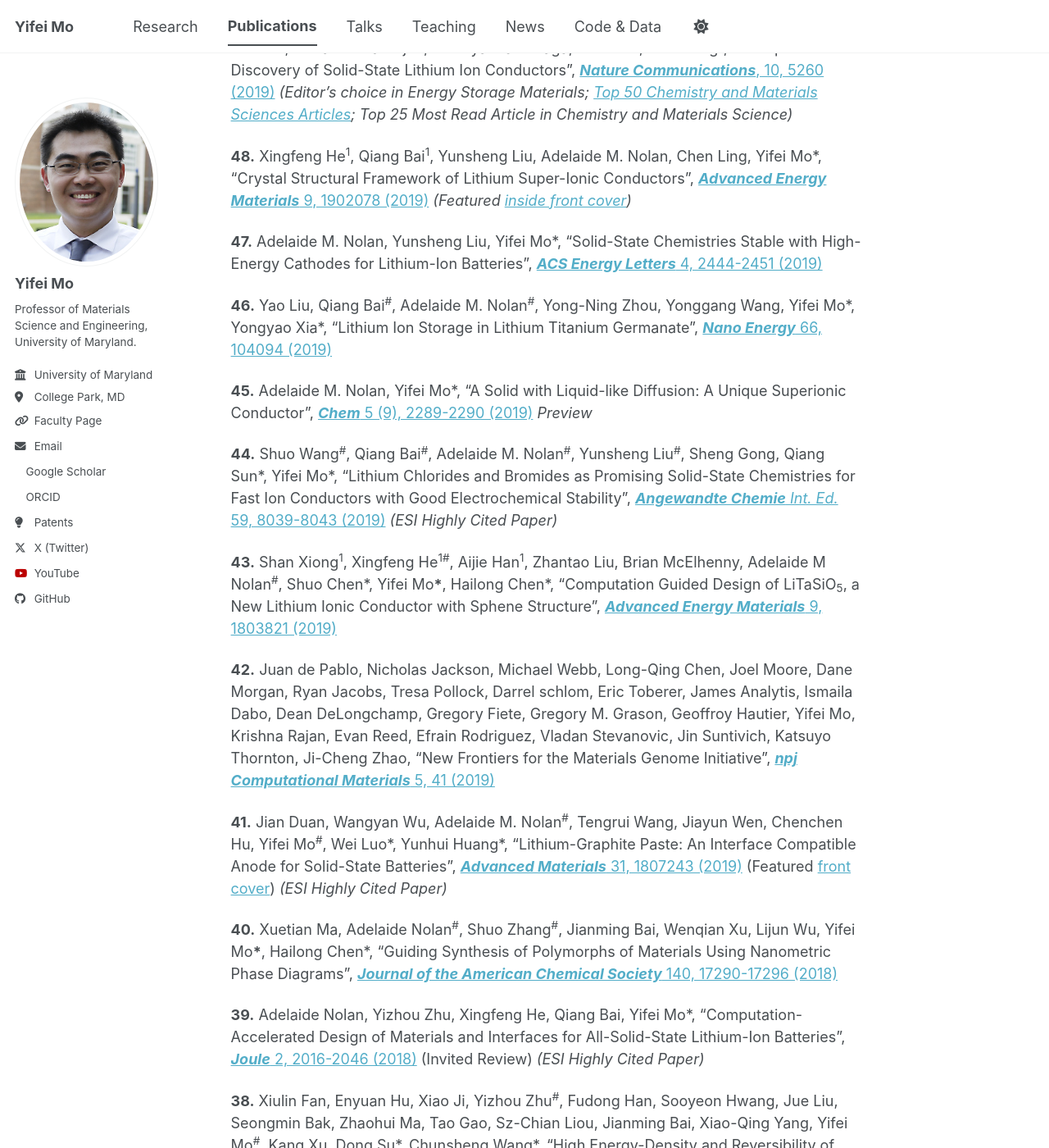
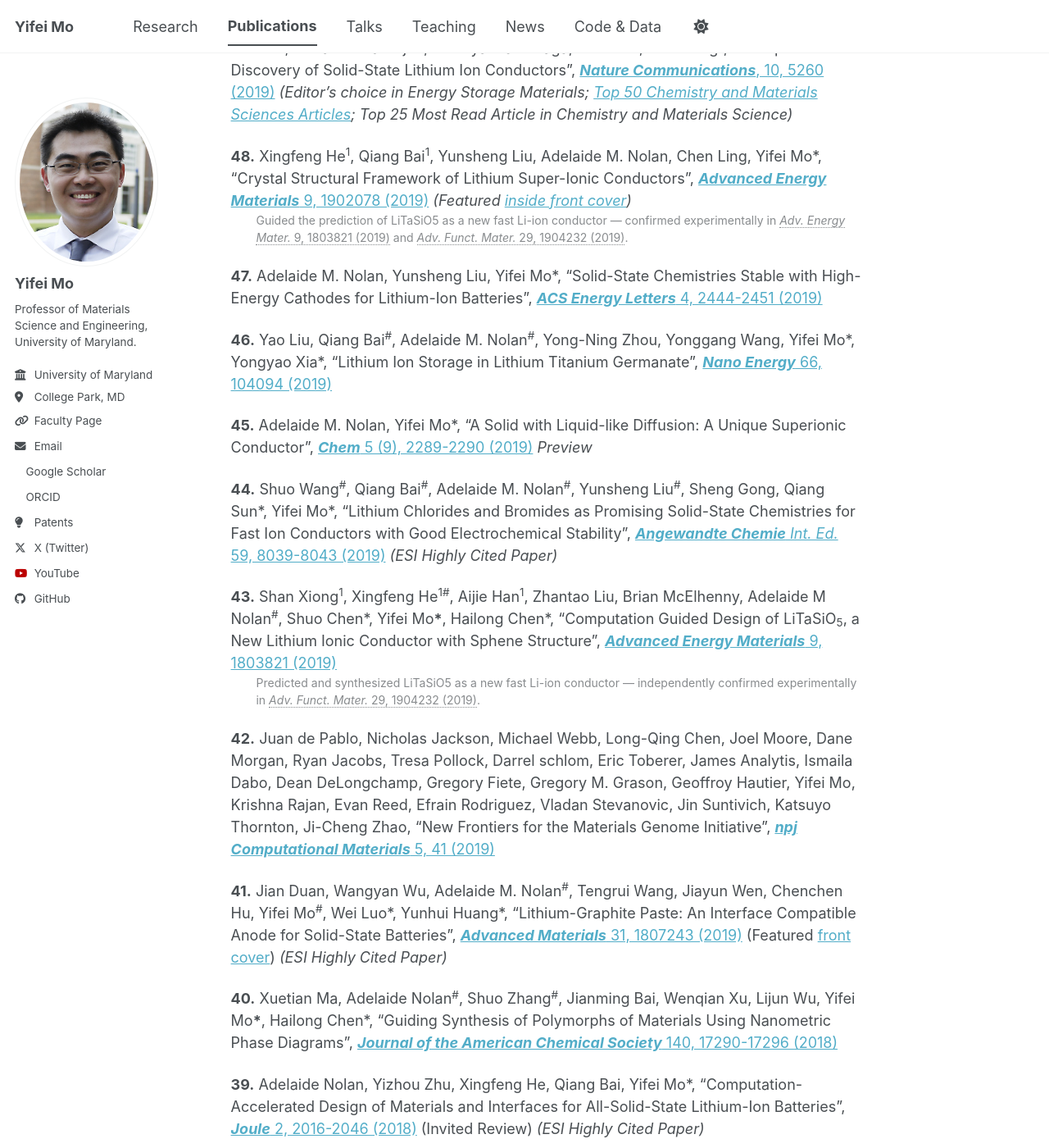
Before and after one commit to yifeimo/yifeimo.github.io, a Jekyll site: the page built from _pages/publications.md, in a window 1280 px wide and 1400 px high, scrolled down 6731 px. Shown: the whole window at 82% size. Built offline with Jekyll 4.4.1, drawn with Linux system fonts in a browser that asks for light colours; a style sheet for code colours, icons or effects is not loaded.

Commit message:
Add LiTaSiO5 Computation Prediction Confirmed entry
Add second prediction-confirmed case to Materials Design & Discovery page,
and matching annotations on the two Adv. Energy Mater. publications entries.

```diff
--- a/_pages/publications.md
+++ b/_pages/publications.md
@@ -120,6 +120,7 @@ author_profile: true
 **49.** Ying Zhang, Xingfeng He<sup>#</sup>, Zhiqian Chen, Qiang Bai<sup>#</sup>, Adelaide M Nolan<sup>#</sup>, Charles A. Roberts, Debasish Banerjee, Tomoya Matsunaga, Yifei Mo\*, Chen Ling\*, "Unsupervised Discovery of Solid-State Lithium Ion Conductors", [***Nature Communications***, 10, 5260 (2019)](https://doi.org/10.1038/s41467-019-13214-1) *(Editor's choice in Energy Storage Materials; [Top 50 Chemistry and Materials Sciences Articles](https://www.nature.com/collections/giacagiaca); Top 25 Most Read Article in Chemistry and Materials Science)*
 
 **48.** Xingfeng He<sup>1</sup>, Qiang Bai<sup>1</sup>, Yunsheng Liu, Adelaide M. Nolan, Chen Ling, Yifei Mo\*, "Crystal Structural Framework of Lithium Super-Ionic Conductors", [***Advanced Energy Materials*** 9, 1902078 (2019)](https://doi.org/10.1002/aenm.201902078) *(Featured [inside front cover](https://doi.org/10.1002/aenm.201970169))*
+<br><span class="citation" style="display: block; margin-left: 2.2em;">Guided the prediction of LiTaSiO5 as a new fast Li-ion conductor — confirmed experimentally in [*Adv. Energy Mater.* 9, 1803821 (2019)](https://doi.org/10.1002/aenm.201803821) and [*Adv. Funct. Mater.* 29, 1904232 (2019)](https://doi.org/10.1002/adfm.201904232).</span>
 
 **47.** Adelaide M. Nolan, Yunsheng Liu, Yifei Mo\*, "Solid-State Chemistries Stable with High-Energy Cathodes for Lithium-Ion Batteries", [***ACS Energy Letters*** 4, 2444-2451 (2019)](https://doi.org/10.1021/acsenergylett.9b01703)
 
@@ -130,6 +131,7 @@ author_profile: true
 **44.** Shuo Wang<sup>#</sup>, Qiang Bai<sup>#</sup>, Adelaide M. Nolan<sup>#</sup>, Yunsheng Liu<sup>#</sup>, Sheng Gong, Qiang Sun\*, Yifei Mo\*, "Lithium Chlorides and Bromides as Promising Solid-State Chemistries for Fast Ion Conductors with Good Electrochemical Stability", [***Angewandte Chemie** Int. Ed.* 59, 8039-8043 (2019)](https://doi.org/10.1002/anie.201901938) *(ESI Highly Cited Paper)*
 
 **43.** Shan Xiong<sup>1</sup>, Xingfeng He<sup>1#</sup>, Aijie Han<sup>1</sup>, Zhantao Liu, Brian McElhenny, Adelaide M Nolan<sup>#</sup>, Shuo Chen\*, Yifei Mo**\***, Hailong Chen\*, "Computation Guided Design of LiTaSiO<sub>5</sub>, a New Lithium Ionic Conductor with Sphene Structure", [***Advanced Energy Materials*** 9, 1803821 (2019)](https://doi.org/10.1002/aenm.201803821)
+<br><span class="citation" style="display: block; margin-left: 2.2em;">Predicted and synthesized LiTaSiO5 as a new fast Li-ion conductor — independently confirmed experimentally in [*Adv. Funct. Mater.* 29, 1904232 (2019)](https://doi.org/10.1002/adfm.201904232).</span>
 
 **42.** Juan de Pablo, Nicholas Jackson, Michael Webb, Long-Qing Chen, Joel Moore, Dane Morgan, Ryan Jacobs, Tresa Pollock, Darrel schlom, Eric Toberer, James Analytis, Ismaila Dabo, Dean DeLongchamp, Gregory Fiete, Gregory M. Grason, Geoffroy Hautier, Yifei Mo, Krishna Rajan, Evan Reed, Efrain Rodriguez, Vladan Stevanovic, Jin Suntivich, Katsuyo Thornton, Ji-Cheng Zhao, "New Frontiers for the Materials Genome Initiative", [***npj Computational Materials*** 5, 41 (2019)](https://doi.org/10.1038/s41524-019-0173-4)
 
```
Also changed, not shown: _research/materials-design-discovery.md (+1 -0 lines).
